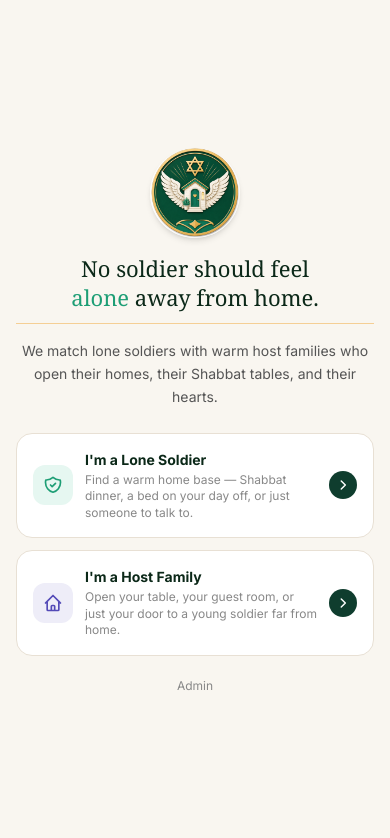
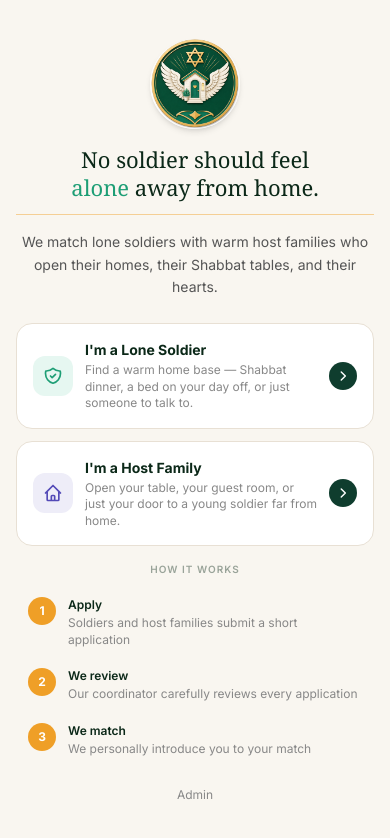
Before and after one commit to talz131/lone-soldier-matcher, a Next.js app: page / in a window 390 px wide. Shown: the top 838 px of the page. Built offline with nearby package versions, Linux system fonts and the light colour scheme.

Commit message:
Add "How it works" section to home page
Three-step explainer (Apply → We review → We match) with gold numbered
circles, stacked on mobile and 3-column grid on desktop.

Co-Authored-By: Claude Sonnet 4.6 <noreply@anthropic.com>

```diff
--- a/app/page.tsx
+++ b/app/page.tsx
@@ -127,8 +127,35 @@ export default function Home() {
               </Link>
             </div>{/* end home-cards */}
 
-            {/* 5 — Admin link */}
-            <div className="text-center" style={fadeUp(5, visible)}>
+            {/* 5 — How it works */}
+            <div className="mb-4" style={fadeUp(5, visible)}>
+              <p className="text-center text-[10px] font-semibold uppercase tracking-widest text-[#0B2818] opacity-40 mb-3">
+                How it works
+              </p>
+              <div className="grid grid-cols-1 sm:grid-cols-3 gap-1">
+                {[
+                  { num: '1', title: 'Apply', desc: 'Soldiers and host families submit a short application' },
+                  { num: '2', title: 'We review', desc: 'Our coordinator carefully reviews every application' },
+                  { num: '3', title: 'We match', desc: 'We personally introduce you to your match' },
+                ].map((step) => (
+                  <div key={step.num} className="flex flex-row sm:flex-col items-start sm:items-center gap-3 sm:gap-2 px-3 py-2 sm:text-center">
+                    <div
+                      className="w-7 h-7 rounded-full flex items-center justify-center text-white text-xs font-bold shrink-0"
+                      style={{ backgroundColor: '#EF9F27' }}
+                    >
+                      {step.num}
+                    </div>
+                    <div>
+                      <p className="text-xs font-semibold text-[#0B2818]">{step.title}</p>
+                      <p className="text-xs text-[#888] leading-snug mt-0.5">{step.desc}</p>
+                    </div>
+                  </div>
+                ))}
+              </div>
+            </div>
+
+            {/* 6 — Admin link */}
+            <div className="text-center" style={fadeUp(6, visible)}>
               <Link href="/admin/login" className="text-xs text-[#888] hover:text-[#555] transition-colors">
                 Admin
               </Link>
```
